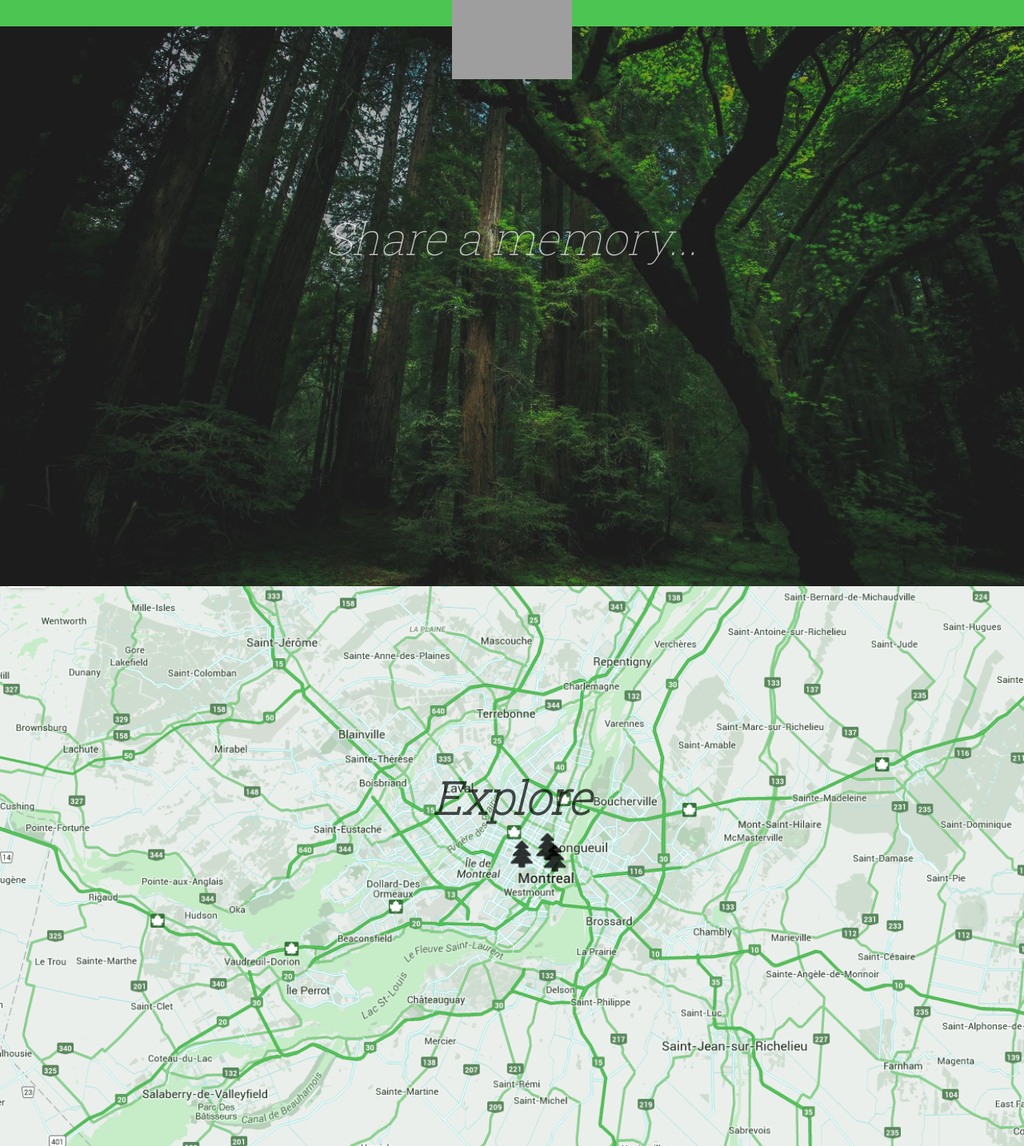
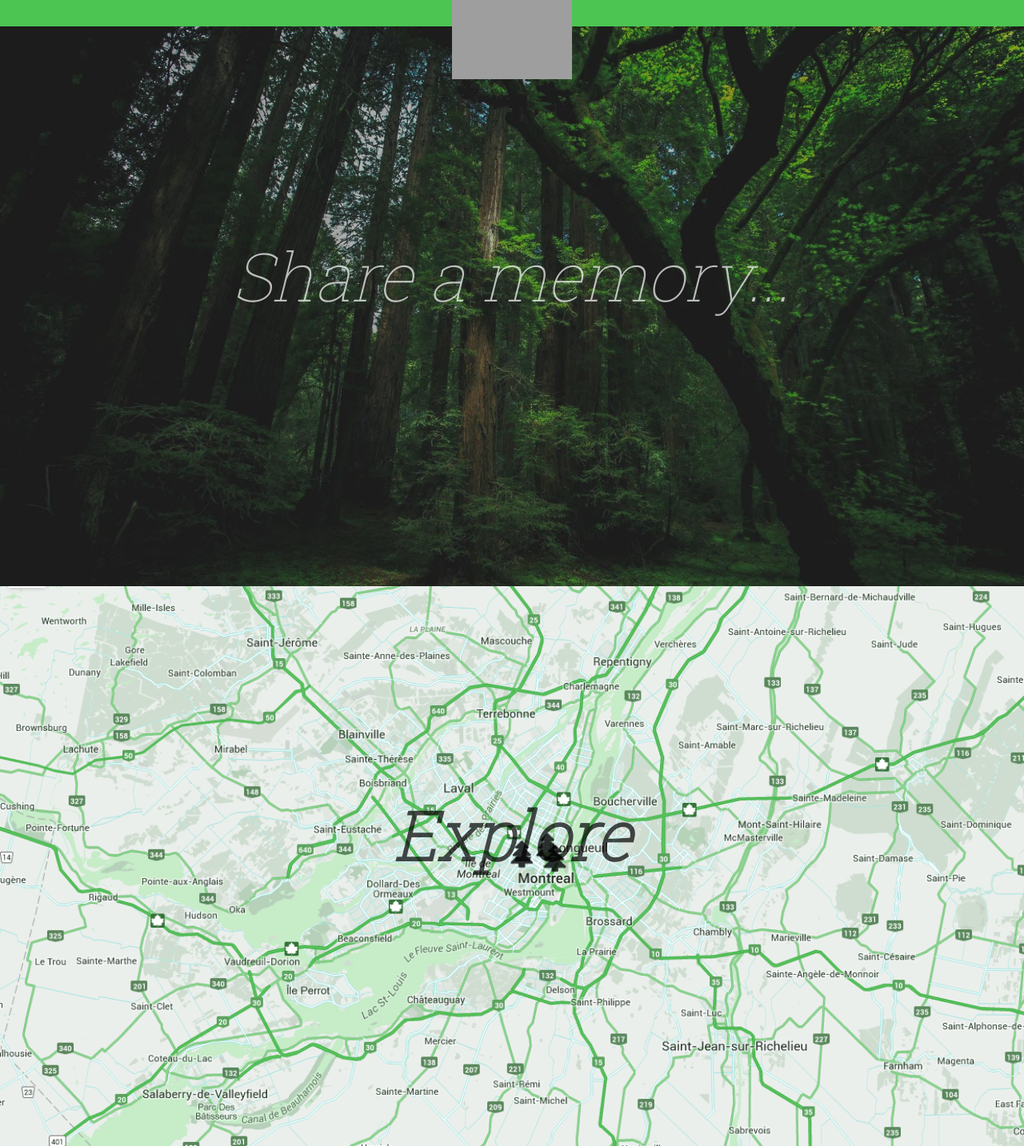
Before and after one commit to binarytrails/nameatree, a Django app: page / in a window 1280 px wide. Shown: the part 765-2198 px from the top of the page at 80% size. Run offline with Django 3.2, Linux system fonts and the light colour scheme; grey boxes are pictures that could not be loaded.

Commit message:
Better font size

```diff
--- a/src/frontend/static/frontend/css/home.css
+++ b/src/frontend/static/frontend/css/home.css
@@ -82,8 +82,8 @@
             #explore p.header, #create p.header
             {
                 color: white;
-                font-size: 4em;
-                margin-top: 4em;
+                font-size: 6em;
+                margin-top: 3em;
                 font-style: italic;
                 text-align: center;
                 opacity: 0.7;
@@ -93,4 +93,6 @@
             {
                 text-align: center;
                 color: black;
+                font-size: 6em;
+
             }
```
